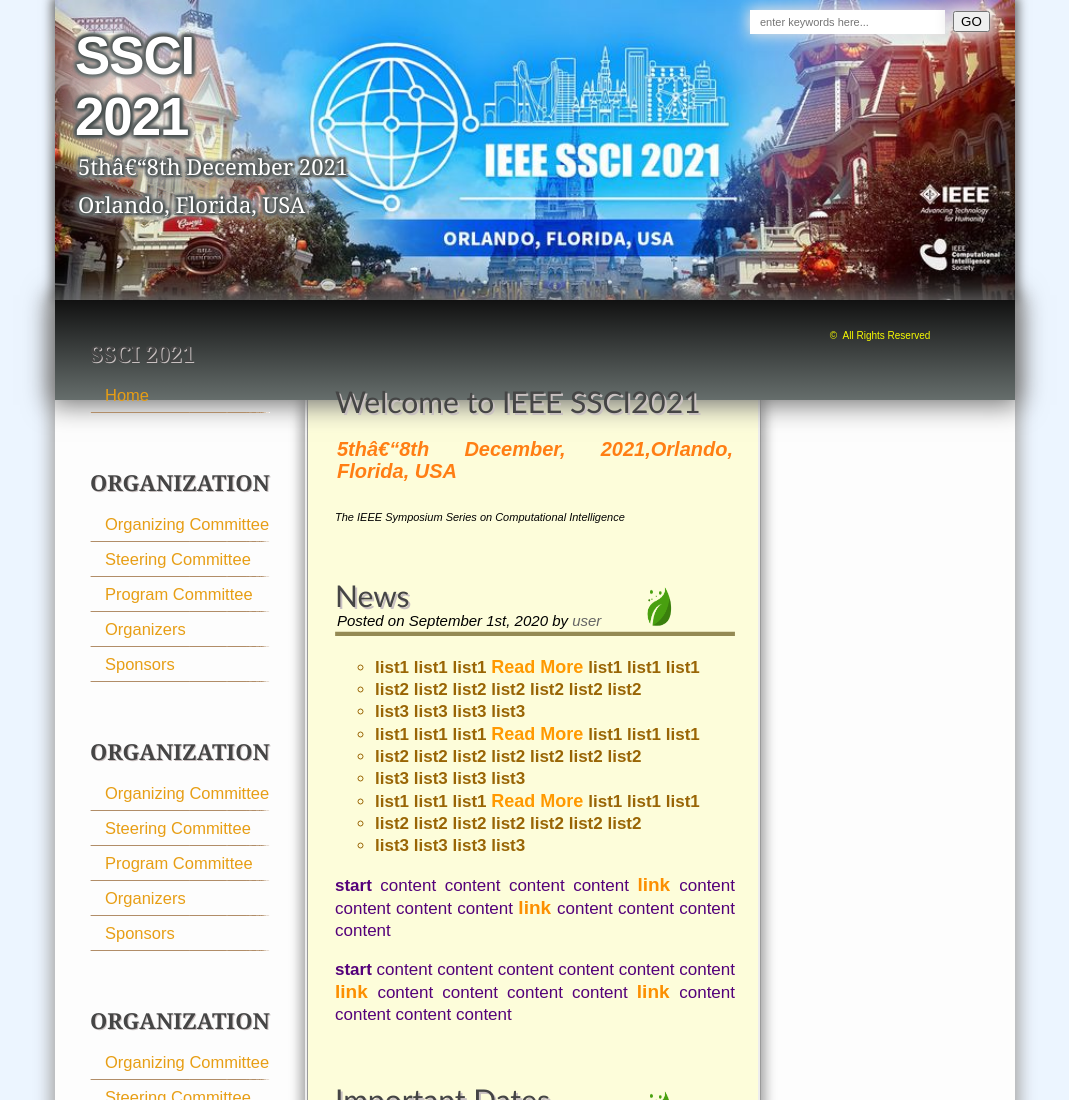
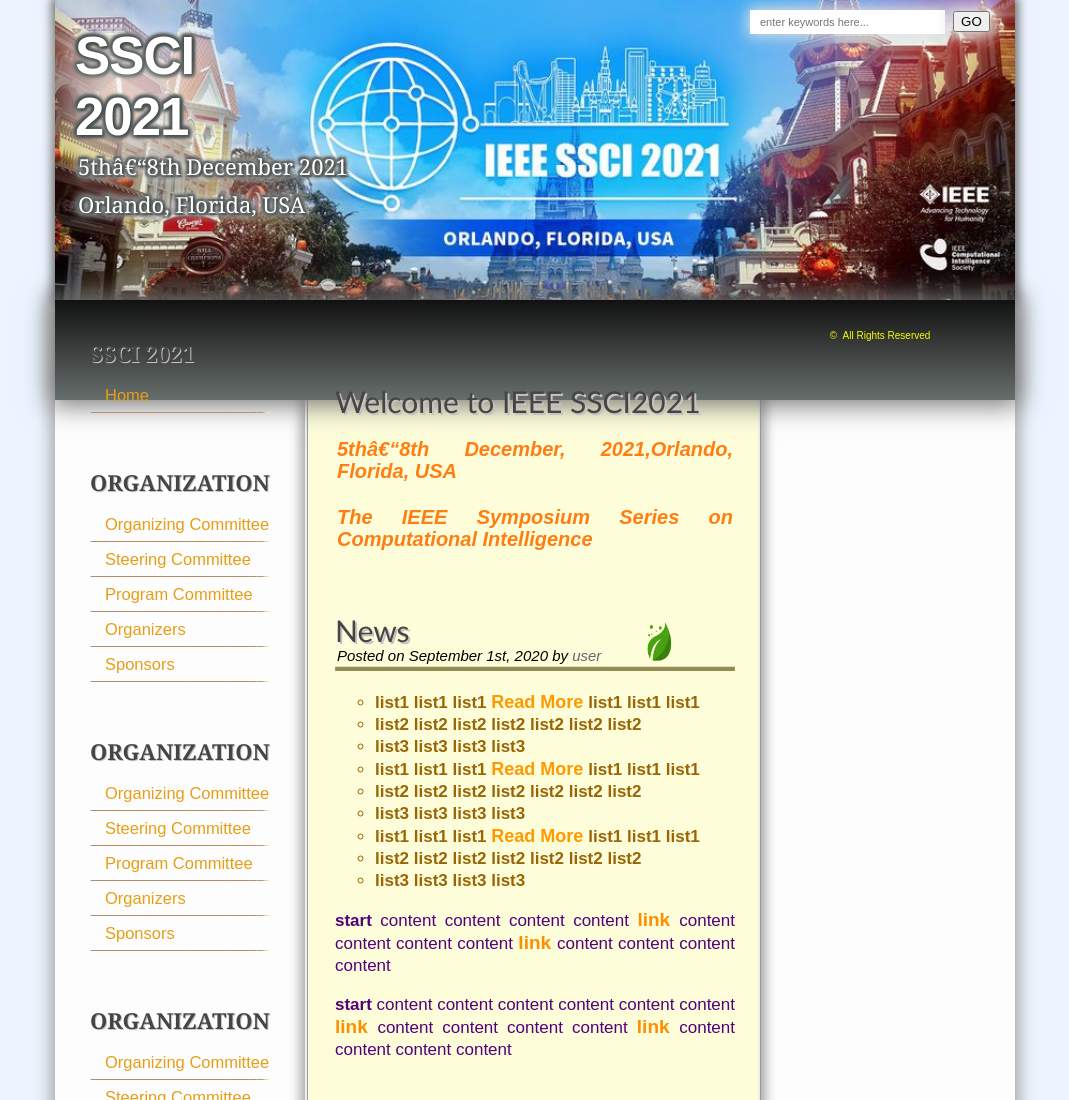
Before and after one commit to ssci2021/ssci2021.github.io, a plain HTML site: page web/Home.html in a window 1280 px wide. Shown: the top 1100 px of the page, without its empty margins (105-1174 px from the left). Drawn offline with Linux system fonts and the light colour scheme.

Commit message:
Update Home.html

```diff
--- a/web/Home.html
+++ b/web/Home.html
@@ -156,7 +156,7 @@
             <h1 class="title"><a href="#">Welcome to IEEE SSCI2021</a></h1>
             <br>
             <p class="subtitle"><em>5th–8th December, 2021,Orlando, Florida, USA</em></p>
-            <p><em>The IEEE Symposium Series on Computational Intelligence</em></p>
+            <p class="subtitle"><em>The IEEE Symposium Series on Computational Intelligence</em></p>
           </div>
         </div>
 
```
